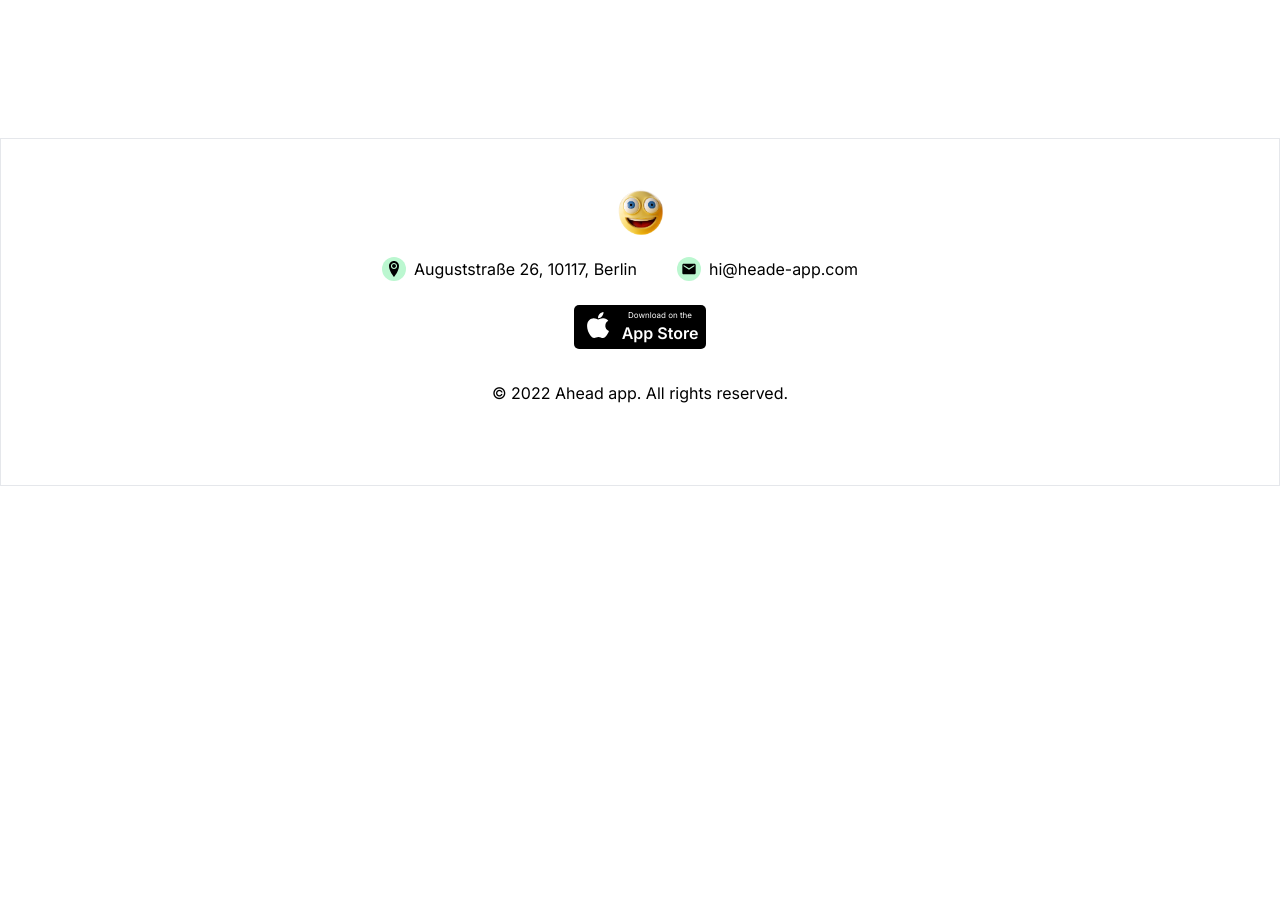
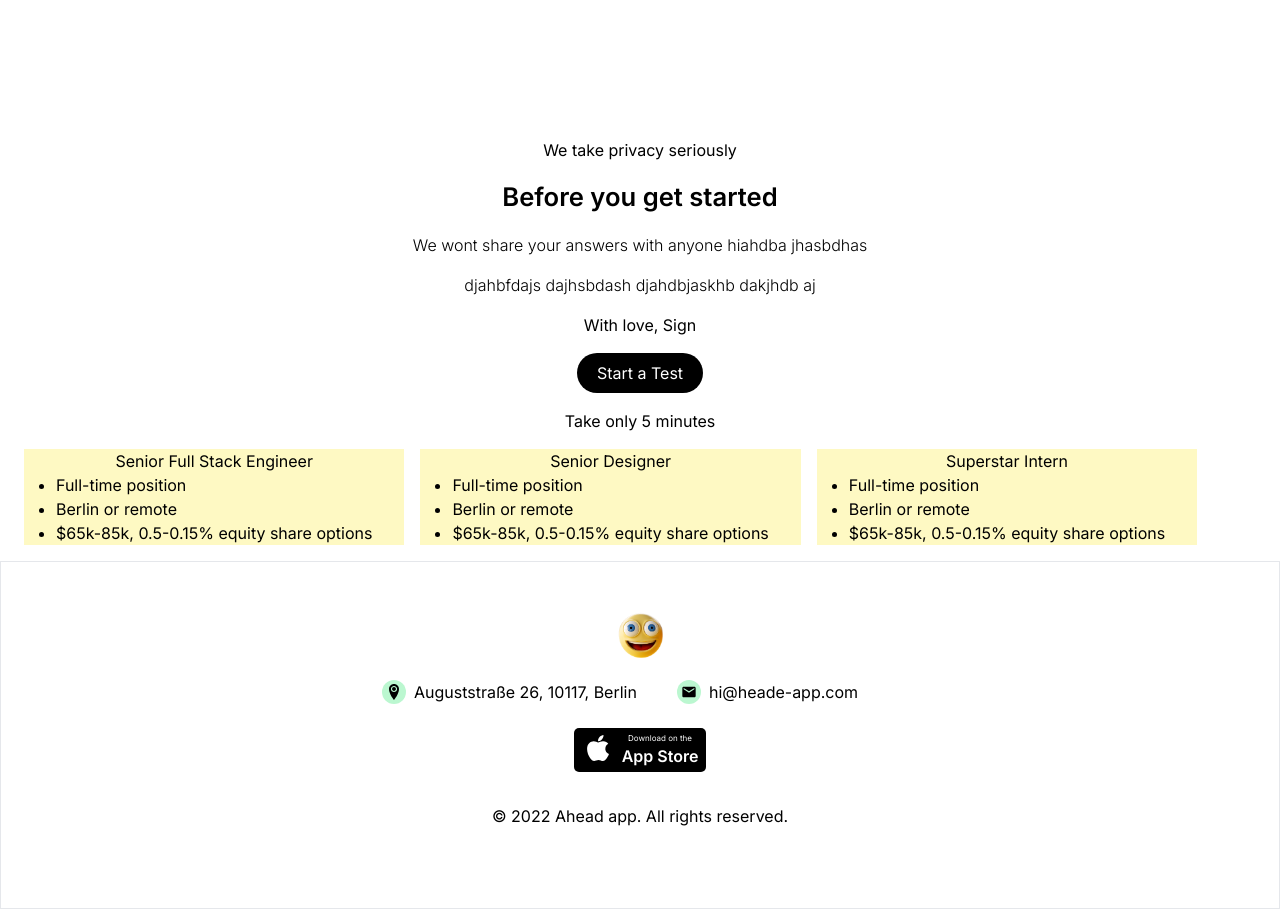
Before and after one commit to Gouravk73/density_exchange, a Next.js app: page / in a window 1280 px wide. Shown: the part 2960-3869 px from the top of the page. Before the commit the page ends 3446 px from the top, so only its background shows below. Built offline with nearby package versions, Linux system fonts and the light colour scheme.

Commit message:
vaccines in work with us

```diff
--- a/src/app/globals.css
+++ b/src/app/globals.css
@@ -22,3 +22,7 @@
   list-style: none;
   text-decoration: none;
 }
+
+.cursive-font {
+  font-family: 'Cursive Font Name', cursive; /* Replace 'Cursive Font Name' with the actual font name */
+}
--- a/src/app/page.js
+++ b/src/app/page.js
@@ -3,6 +3,7 @@ import Footer from "@/components/footer/Footer";
 import Header from "@/components/header/Header";
 import Manifesto from "@/components/manifesto/Manifesto";
 import SelfAwarenessTest from "@/components/self-awarness/SelfAwarenessTest";
+import WorkMain from "@/components/workwithus/WorkMain";
 
 export default function Home() {
   return (
@@ -11,6 +12,7 @@ export default function Home() {
          <Hero/>
          <Manifesto/>
          <SelfAwarenessTest/>
+         <WorkMain/>
          <Footer/>
 
        </main>
--- a/src/components/self-awarness/SelfAwarenessTest.jsx
+++ b/src/components/self-awarness/SelfAwarenessTest.jsx
@@ -3,6 +3,7 @@ import TextContent from './TextContent'
 import EqBeats from '../Hero/EqBeats'
 import ListToDisplay from './ListToDisplay'
 import ProgressBar from './ListToDisplay'
+import Signature from './Signature'
 
 const SelfAwarenessTest = () => {
   return (
@@ -10,6 +11,8 @@ const SelfAwarenessTest = () => {
         <TextContent/>
         <ListToDisplay/>
          <EqBeats/>
+
+         <Signature/>
     </div>
   )
 }
--- /dev/null
+++ b/src/components/self-awarness/Signature.jsx
@@ -0,0 +1,36 @@
+'use client'
+import React from 'react';
+import { motion } from 'framer-motion';
+
+const Signature = () => {
+  const variants = {
+    hidden: { x: '-100%' }, // Initial position (fully hidden to the left)
+    visible: { x: 0 }, // Final position (visible)
+  };
+
+  return (
+    <motion.div
+      className='flex flex-col justify-center items-center gap-4'
+      initial='hidden' // Set initial state to hidden
+      animate='visible' // Animate to visible when it enters the viewport
+      variants={variants} // Define animation variants
+      transition={{ duration: 0.5 }} // Animation duration
+    >
+      <p className='font-normal'>We take privacy seriously</p>
+      <p className='font-semibold text-[1.6rem]'>Before you get started</p>
+      <p className='font-light'>
+        We wont share your answers with anyone hiahdba jhasbdhas
+      </p>
+      <p className='font-light'>djahbfdajs dajhsbdash djahdbjaskhb dakjhdb aj</p>
+      <p>
+        With love, <span className='font-cursive'>Sign</span>
+      </p>
+      <button className='rounded-full bg-black text-white py-2 px-5'>
+        Start a Test
+      </button>
+      <p>Take only 5 minutes</p>
+    </motion.div>
+  );
+};
+
+export default Signature;
--- /dev/null
+++ b/src/components/workwithus/OpenVacancies/VacanciContainer.jsx
@@ -0,0 +1,35 @@
+'use client'
+import React, { useState } from 'react'
+
+const VacanciContainer = ({title}) => {
+    const[isHover,setIsHover]=useState(false);
+    const handleHover=()=>{
+
+    }
+  return (
+    <div
+        className='flex flex-col justify-center items-center px-8 bg-yellow-100 mx-2'
+        onMouseEnter={()=>setIsHover(true)}
+        onMouseLeave={()=>setIsHover(false)}
+        >
+            {title}
+
+            <ul>
+                <li style={{listStyleType:'dot',listStyle:'initial'}}>
+                    Full-time position
+                </li>
+                <li style={{listStyleType:'dot',listStyle:'initial'}}>
+                    Berlin or remote
+                </li>
+                <li style={{listStyleType:'dot',listStyle:'initial'}}>
+                    $65k-85k, 0.5-0.15% equity share options
+                </li>
+            </ul>
+            {isHover && (
+        <button className='bg-black text-white px-2 py-1 mt-2'>Apply</button>
+      )}
+    </div>
+  )
+}
+
+export default VacanciContainer
--- /dev/null
+++ b/src/components/workwithus/OpenVacancies/Vacancies.jsx
@@ -0,0 +1,14 @@
+import React from 'react'
+import VacanciContainer from './VacanciContainer'
+
+const Vacancies = () => {
+  return (
+    <div className='flex p-4'>
+        <VacanciContainer title="Senior Full Stack Engineer"/>
+        <VacanciContainer title="Senior Designer"/>
+        <VacanciContainer title="Superstar Intern"/>
+    </div>
+  )
+}
+
+export default Vacancies
--- /dev/null
+++ b/src/components/workwithus/WorkMain.jsx
@@ -0,0 +1,11 @@
+import React from 'react'
+import Vacancies from './OpenVacancies/Vacancies'
+const WorkMain = () => {
+  return (
+    <div>
+        <Vacancies/>
+    </div>
+  )
+}
+
+export default WorkMain
```
